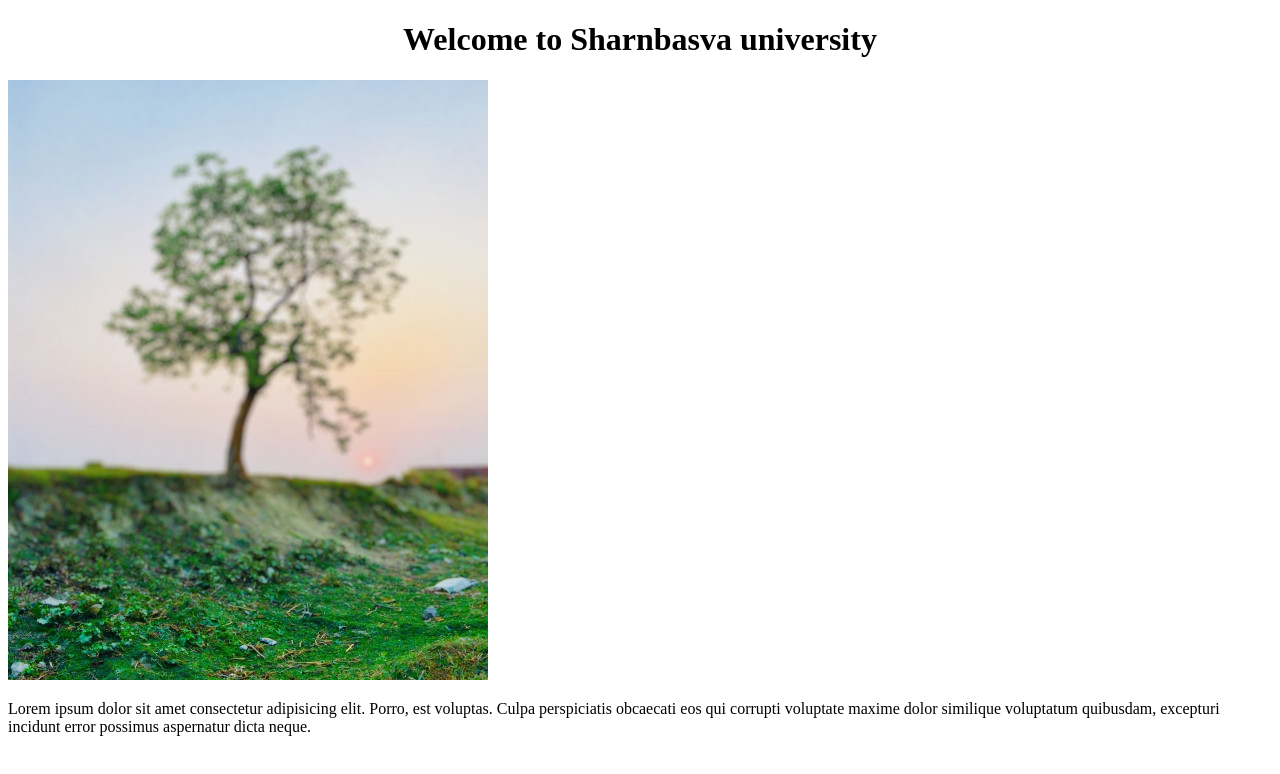
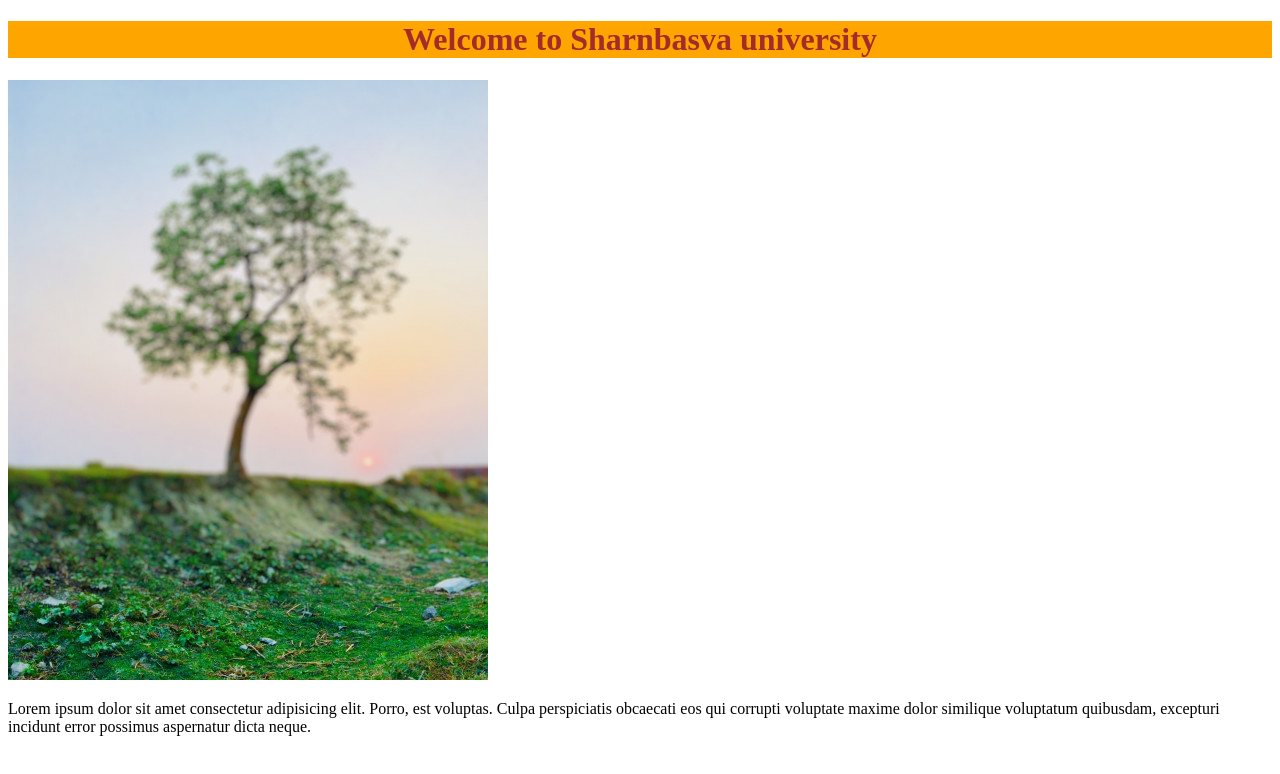
Before and after one commit to omprakashgugale/github, a plain HTML site: page index.html in a window 1280 px wide. Drawn offline with Linux system fonts and the light colour scheme.

Commit message:
changed the color

```diff
--- a/index.html
+++ b/index.html
@@ -4,6 +4,12 @@
     <meta charset="UTF-8">
     <meta name="viewport" content="width=device-width, initial-scale=1.0">
     <title>Omprakash Gugale Github</title>
+    <style>
+        h1{
+            color: brown;
+            background-color: orange;
+        }
+    </style>
 </head>
 <body>
     <h1 align="center">Welcome to Sharnbasva university</h1>
```
